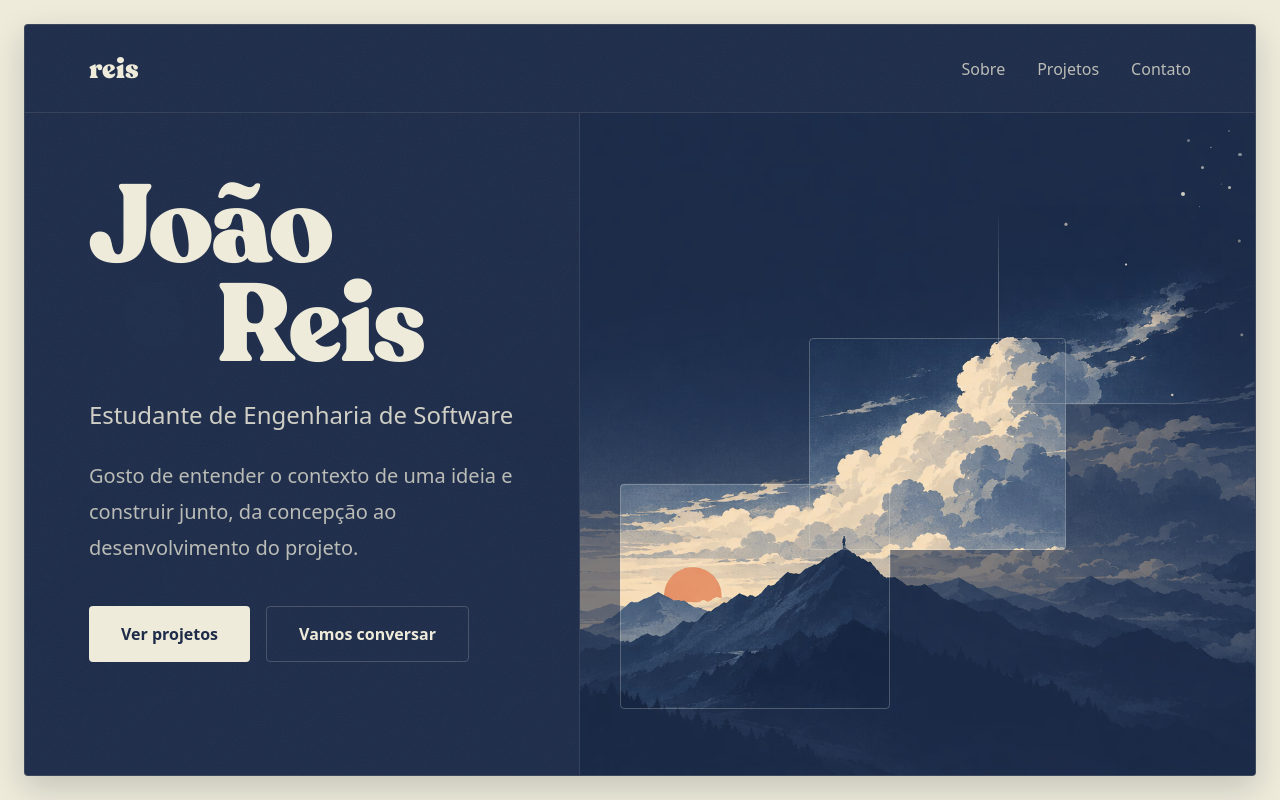
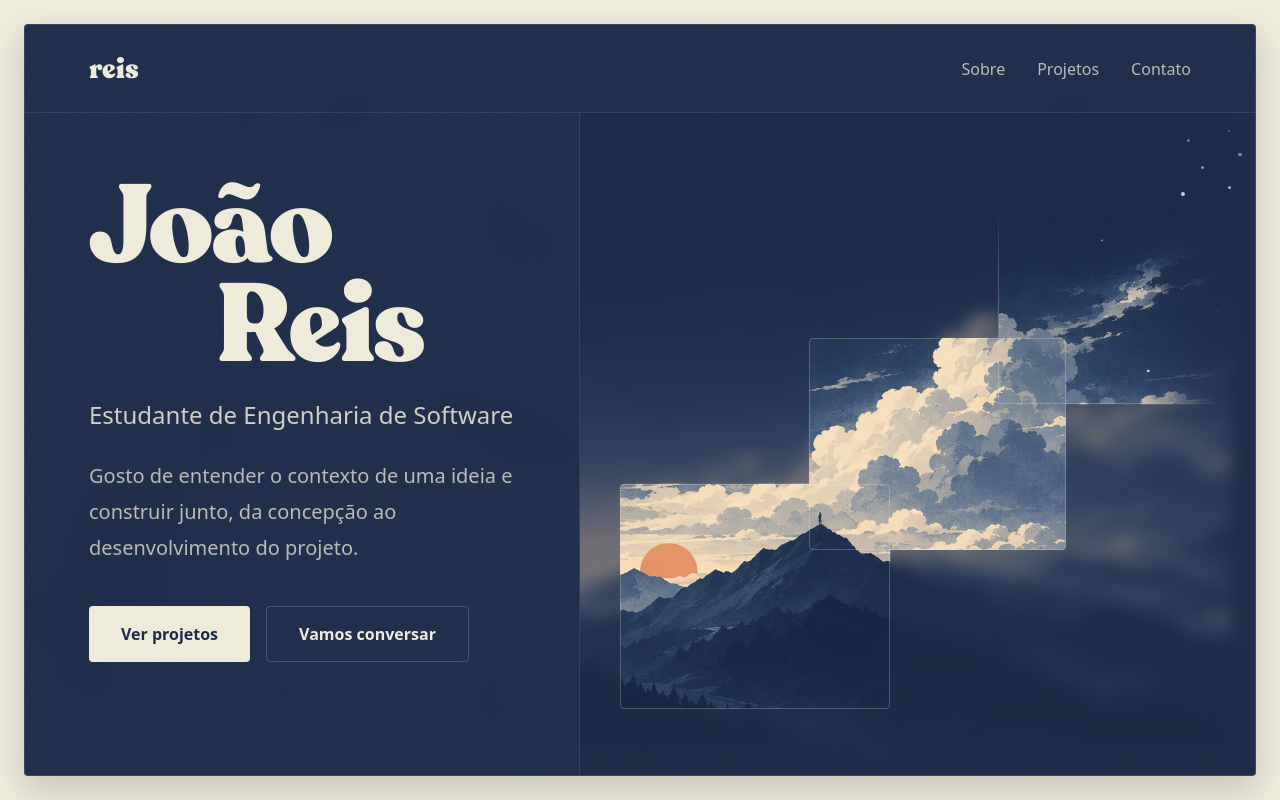
Before and after one commit to whosjvrs/portfolio-reis, a React (Vite) app: page / in a window 1280 px wide. Built offline with nearby package versions, Linux system fonts and the light colour scheme.

Commit message:
feat(hero): desfoque na cena de fundo com transbordo para manter as lentes alinhadas

```diff
--- a/src/components/hero/HeroAscent.tsx
+++ b/src/components/hero/HeroAscent.tsx
@@ -9,8 +9,14 @@ const IMAGE = { width: 1536, height: 1024 }
 const DESKTOP_FOCUS = '40% 50%'
 const MOBILE_FOCUS = '35% 70%'
 
-// Opacidade da camada azul que esmaece a cena fora dos quadros
-const DIM_OPACITY = 0.55
+// Fora dos quadros a cena fica desfocada e esmaecida por uma camada azul
+const BLUR_PX = 8
+const DIM_OPACITY = 0.6
+
+// O blur puxa transparência das bordas e cria um halo claro. Todas as cópias
+// da cena no desktop transbordam a coluna em 3× o raio; o overflow da coluna
+// esconde o excesso e, como as cópias são idênticas, o alinhamento se mantém.
+const BLEED: CSSProperties = { inset: 'calc(var(--scene-blur) * -3)' }
 
 // Retângulos em % da coluna direita. Escada: sol e pico → nuvens → estrelas
 type Lens = { left: number; top: number; width: number; height: number; open?: boolean }
@@ -83,20 +89,27 @@ function HeroAscent() {
         <AscentScene focus={MOBILE_FOCUS} className="origin-[35%_70%] scale-160" />
       </div>
 
-      <div className="absolute inset-0 hidden overflow-hidden lg:block">
-        <AscentScene />
+      <div
+        className="absolute inset-0 hidden overflow-hidden lg:block"
+        style={{ '--scene-blur': `${BLUR_PX}px` } as CSSProperties}
+      >
+        <AscentScene style={{ ...BLEED, filter: 'blur(var(--scene-blur))' }} />
         <div className="absolute inset-0 bg-deep-blue" style={{ opacity: DIM_OPACITY }} />
 
-        {/* Lentes: cópias da mesma cena, do tamanho da coluna, recortadas no retângulo */}
+        {/* Lentes: cópias nítidas da mesma cena, recortadas no retângulo pelo
+            invólucro do tamanho da coluna (o recorte não acompanha o transbordo) */}
         {LENSES.map((lens) => (
-          <AscentScene
+          <div
             key={`${lens.left}:${lens.top}`}
+            className="absolute inset-0"
             style={
               lens.open
                 ? openLensMask(lens)
                 : { clipPath: `inset(${insetOf(lens)} round 4px)` }
             }
-          />
+          >
+            <AscentScene style={BLEED} />
+          </div>
         ))}
 
         {LENSES.map((lens) => (
```
Also changed, not shown: 4 other files (tests, documents, lock files or other folders).
